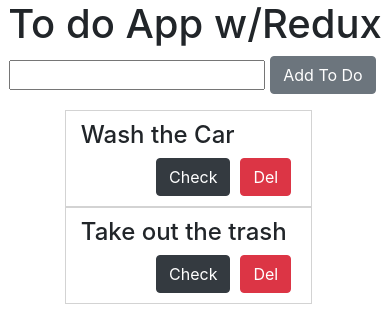
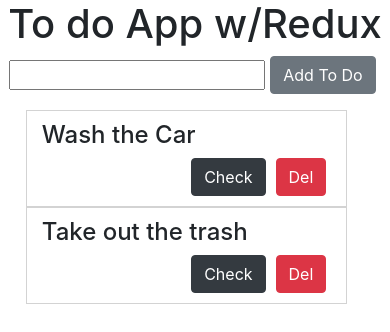
Before and after one commit to projectym/Redux-To-Do, a React (Create React App) app: page / in a window 390 px wide. Shown: the top 332 px of the page. Built offline with nearby package versions, Linux system fonts and the light colour scheme.

Commit message:
Fixed mobile styling

```diff
--- a/src/components/ToDoList.js
+++ b/src/components/ToDoList.js
@@ -3,7 +3,7 @@
 
 const ToDoList = ({ todos }) => {
     return (
-        <div className="w-75 p-3">
+        <div className="to-do-list p-3">
             {todos.map(todo => {
                 return (
                     <ToDo key={todo.id} id={todo.id} text={todo.text} checked={todo.checked} />
--- a/src/index.css
+++ b/src/index.css
@@ -12,6 +12,11 @@
     monospace;
 }
 
+.to-do-list{
+  max-width: 700px;
+  width: 95%;
+}
+
 .btn{
   margin: 0 5px;
 }
@@ -24,7 +29,7 @@
   border: .6px solid lightgray;
 }
 
-@media only screen and (min-width:670px){
+@media only screen and (min-width:560px){
   .my-card{
     flex-direction: row;
     justify-content: space-between;
@@ -32,7 +37,7 @@
 
 }
 
-@media only screen and (max-width:670px){
+@media only screen and (max-width:560px){
   .my-card{
     flex-direction: column;
     width: 95%;
```
Also changed, not shown: 1 other file (tests, documents, lock files or other folders).
